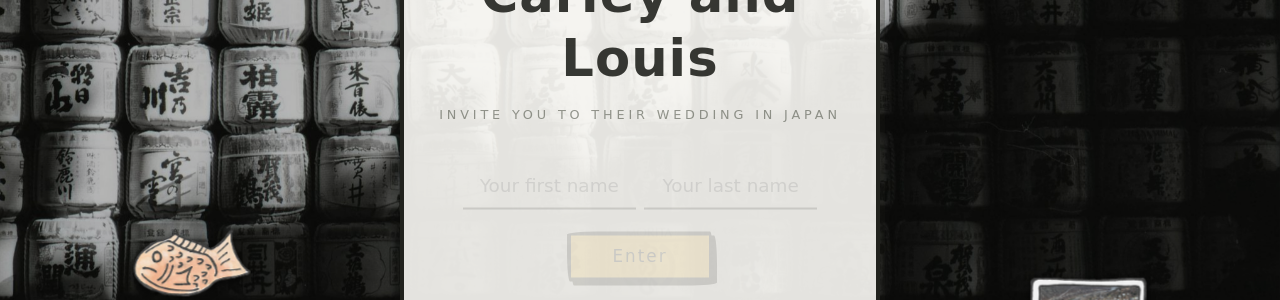
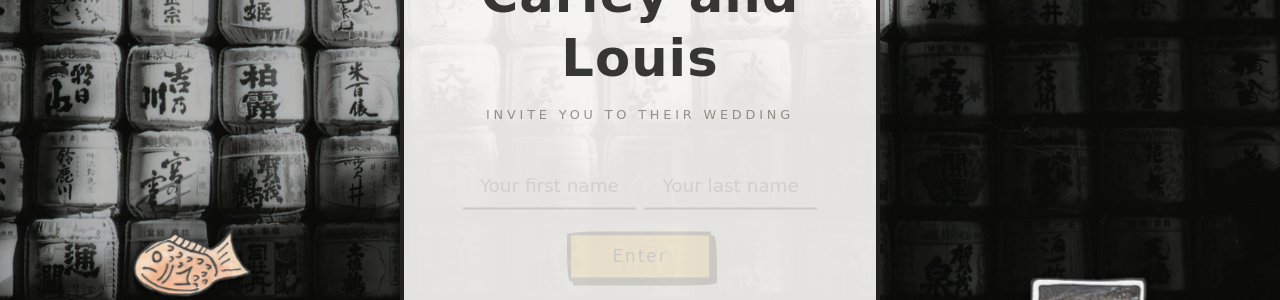
Before and after one commit to louiskang2/wedding.github.io, a Jekyll site: the page built from index.html, in a window 1280 px wide. Shown: the part 322-622 px from the top of the page. Built offline with Jekyll 4.4.1, drawn with Linux system fonts in a browser that asks for light colours; some web fonts are replaced.

Commit message:
Modified landing spacing for mobile again

```diff
--- a/_sass/_site.scss
+++ b/_sass/_site.scss
@@ -43,7 +43,7 @@
 #landing {
   position: relative;
   min-height: 100vh;
-  min-height: max(100svh, 800px);
+  min-height: max(100svh, 640px);
   background: var(--landing-bg, #1b1c1a);
   overflow: hidden;
   display: flex;
@@ -279,7 +279,7 @@
     --decor-widest: 13;   // largest `size` in the landing block of _config.yml
 
     .landing-decor {
-      inset: calc(var(--nav-height) + 85px) 0 auto 0;
+      inset: calc(var(--nav-height) + 80px) 0 360px 0;
       display: flex;
       align-items: center;
       justify-content: center;
@@ -301,9 +301,9 @@
       }
     }
 
-    .landing-dateline { top: calc(var(--nav-height) + 14px); font-size: .9rem; padding: .25rem 1rem; }
+    .landing-dateline { top: calc(var(--nav-height) + 12px); font-size: .9rem; padding: .25rem 1rem; }
     .landing-center {
-      margin-bottom: 66px;
+      margin-bottom: 40px;
       padding: 1.1rem 1rem .9rem;
       .landing-names { font-size: 1.9rem; }
     }
--- a/index.html
+++ b/index.html
@@ -13,7 +13,7 @@
 
   <div class="landing-center">
     <h1 class="landing-names"><span class="name">{{ site.couple.name_1 }}</span> <span class="amp">and</span> <span class="name">{{ site.couple.name_2 }}</span></h1>
-    <div class="landing-sub">invite you to their wedding in Japan</div>
+    <div class="landing-sub">invite you to their wedding</div>
 
     <div class="landing-swap">
       <div id="landing-gate">
```
